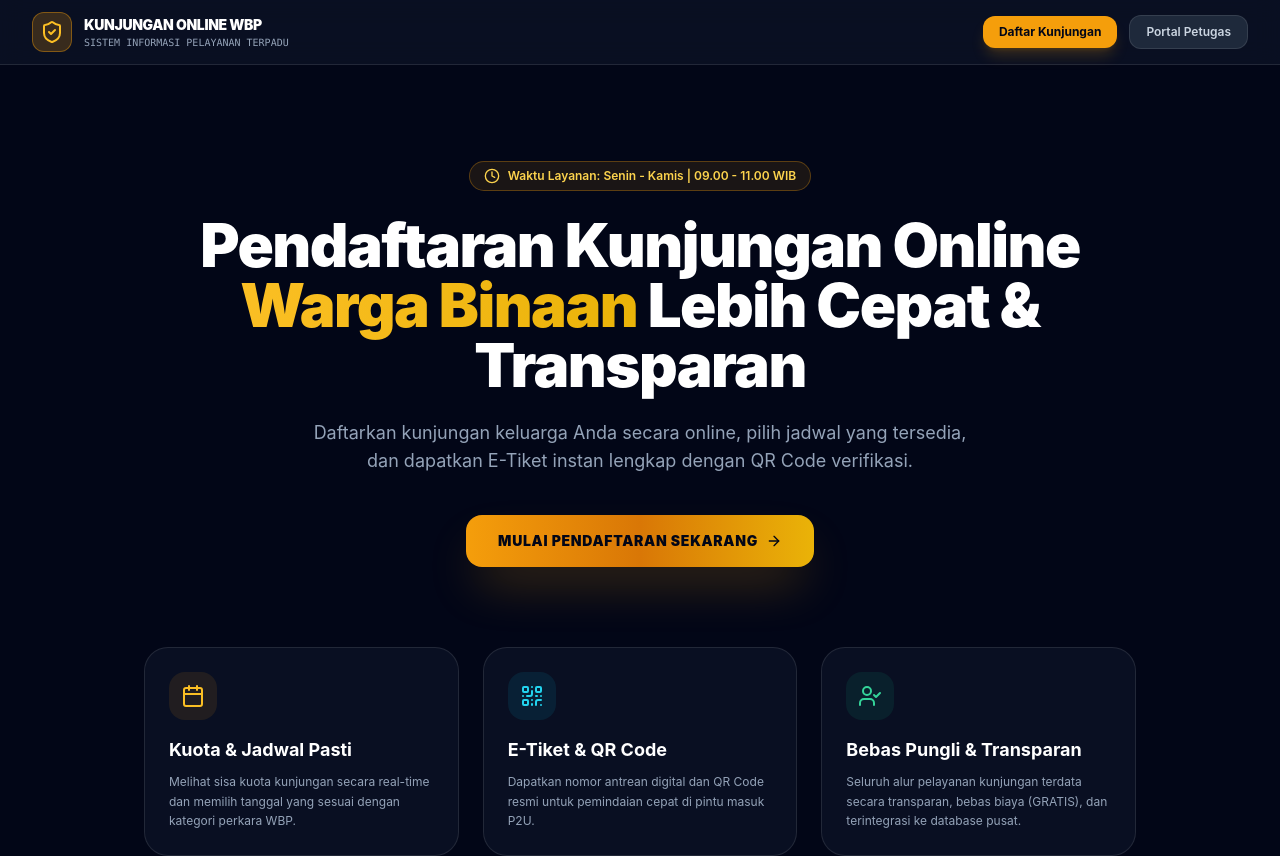
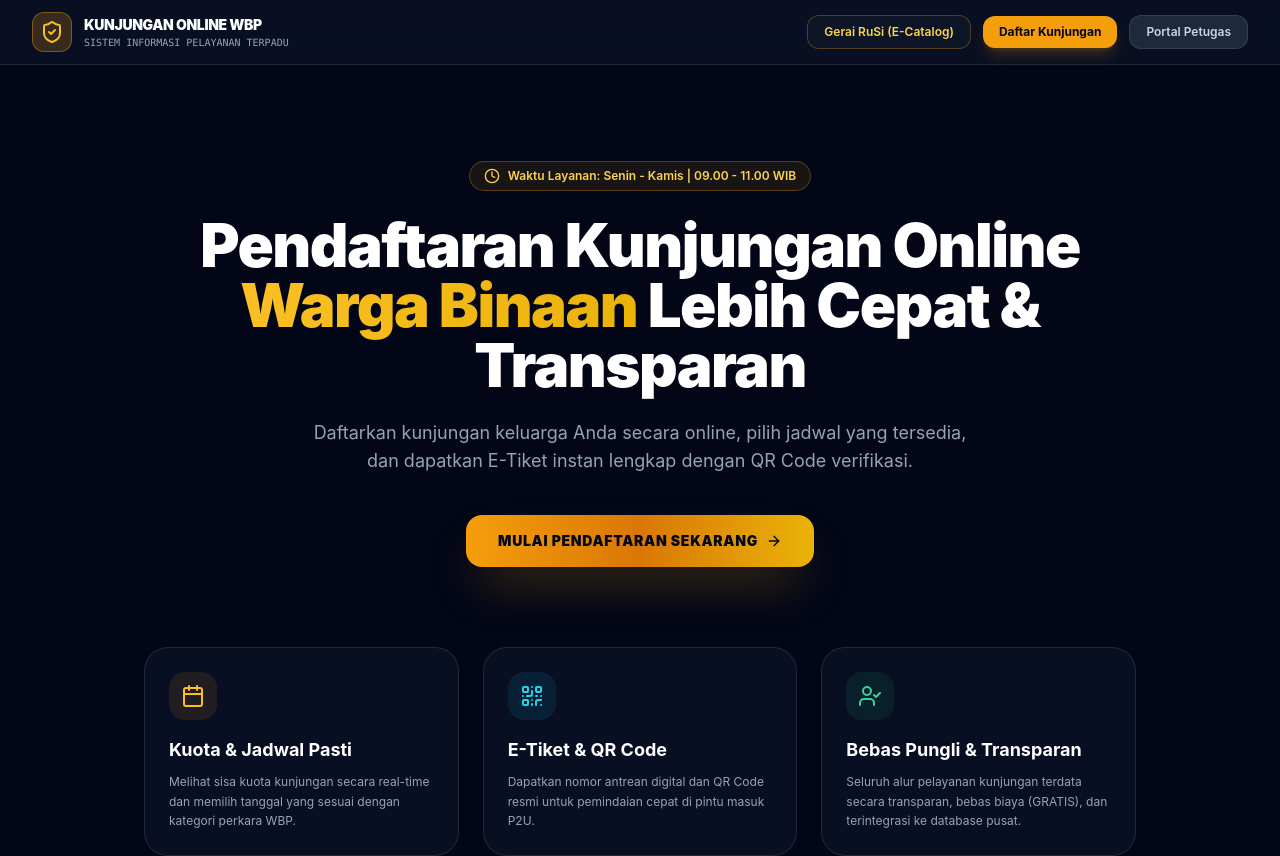
Before and after one commit to desrian19-ai/Rumahtahanansiak, a Next.js app: page / in a window 1280 px wide. Shown: the top 856 px of the page. Built offline with nearby package versions, Linux system fonts and the light colour scheme.

Commit message:
Update page.tsx

```diff
--- a/app/page.tsx
+++ b/app/page.tsx
@@ -19,6 +19,13 @@ export default function HomePage() {
           </div>
 
           <div className="flex items-center gap-3">
+            <a
+              href="/index.html#galeri"
+              className="px-4 py-2 rounded-xl bg-slate-900/90 hover:bg-slate-800 text-amber-300 hover:text-amber-200 font-semibold text-xs border border-amber-500/30 transition flex items-center gap-1.5"
+              title="Galeri Elektronik & Retail Karya Warga Binaan Rutan Siak"
+            >
+              <span>Gerai RuSi (E-Catalog)</span>
+            </a>
             <Link
               href="/daftar"
               className="px-4 py-2 rounded-xl bg-amber-500 hover:bg-amber-400 text-slate-950 font-bold text-xs transition shadow-lg shadow-amber-500/20"
```
